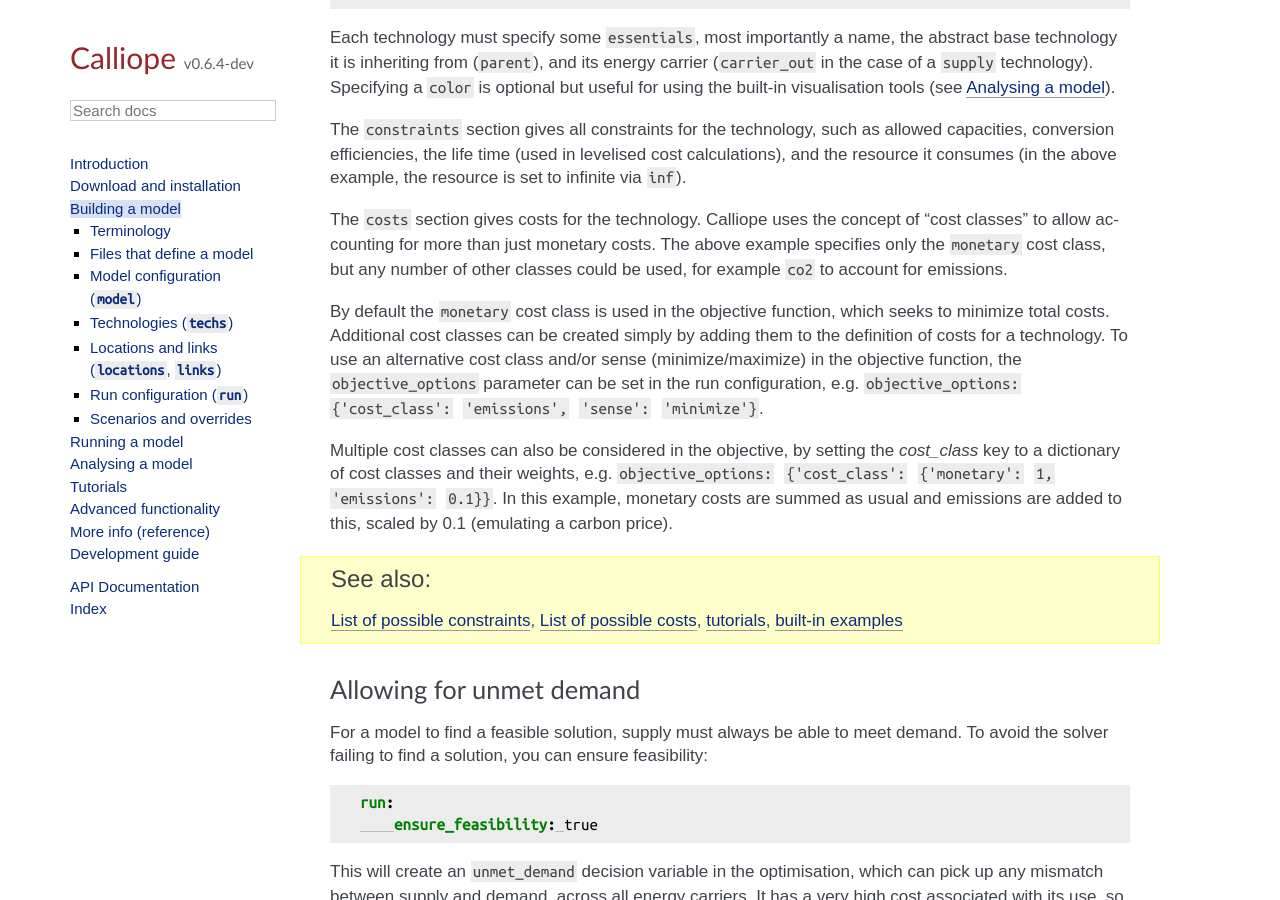
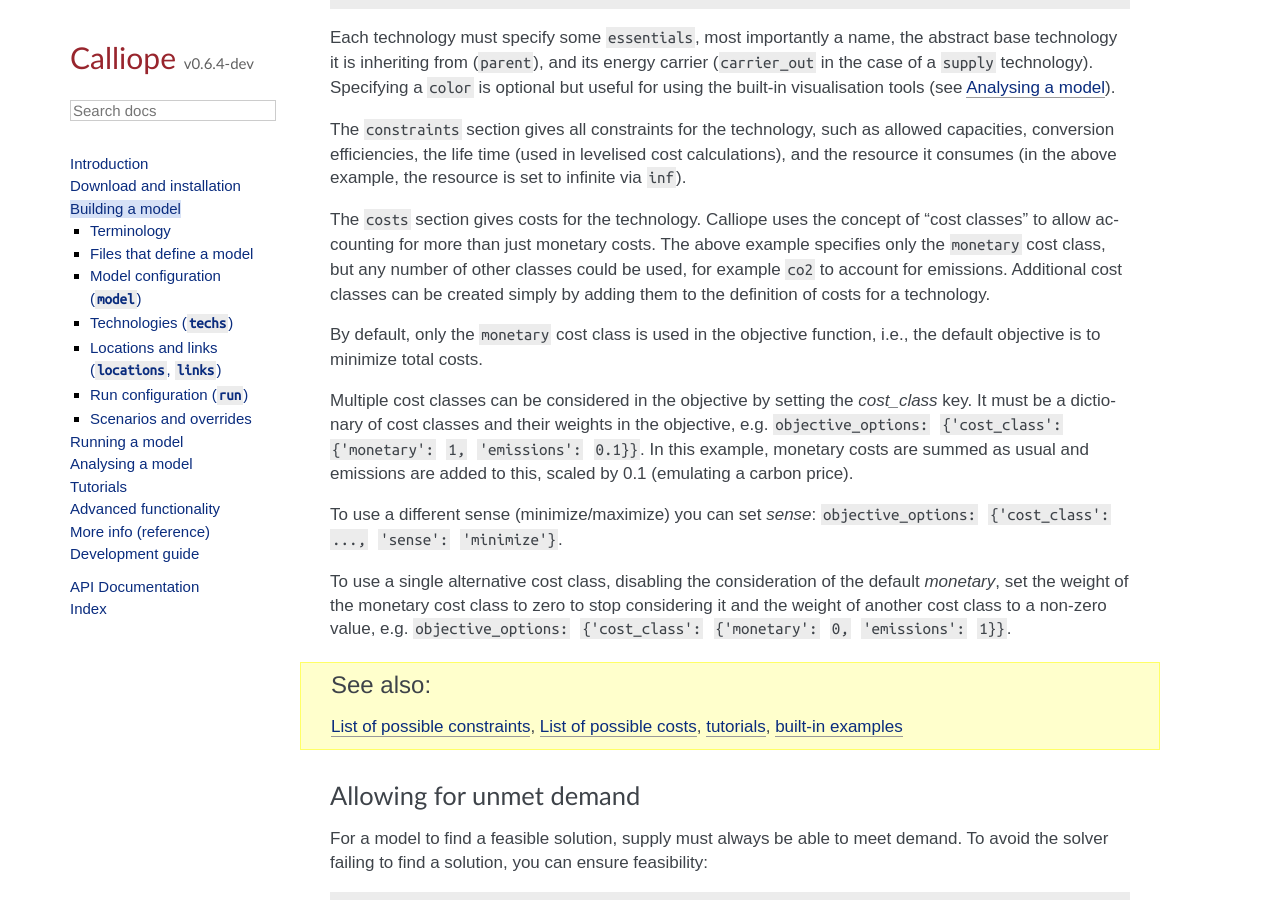
Before and after one commit to calliope-project/calliope, a Sphinx documentation site: the page built from doc/user/building.rst, in a window 1280 px wide and 900 px high, scrolled down 3367 px. Built offline with Sphinx 7.4.7, drawn with Linux system fonts in a browser that asks for light colours; some web fonts are replaced; pages that are not in the unit, such as notebooks, are missing from menus; a script that is not in the unit is left out; comment, search, counter and statistics services are not loaded.

Commit message:
Clean up docs

```diff
--- a/doc/user/building.rst
+++ b/doc/user/building.rst
@@ -126,11 +126,15 @@
 
 The ``constraints`` section gives all constraints for the technology, such as allowed capacities, conversion efficiencies, the life time (used in levelised cost calculations), and the resource it consumes (in the above example, the resource is set to infinite via ``inf``).
 
-The ``costs`` section gives costs for the technology. Calliope uses the concept of "cost classes" to allow accounting for more than just monetary costs. The above example specifies only the ``monetary`` cost class, but any number of other classes could be used, for example ``co2`` to account for emissions.
+The ``costs`` section gives costs for the technology. Calliope uses the concept of "cost classes" to allow accounting for more than just monetary costs. The above example specifies only the ``monetary`` cost class, but any number of other classes could be used, for example ``co2`` to account for emissions. Additional cost classes can be created simply by adding them to the definition of costs for a technology.
 
-By default the ``monetary`` cost class is used in the objective function, which seeks to minimize total costs. Additional cost classes can be created simply by adding them to the definition of costs for a technology. To use an alternative cost class and/or sense (minimize/maximize) in the objective function, the ``objective_options`` parameter can be set in the run configuration, e.g. ``objective_options: {'cost_class': 'emissions', 'sense': 'minimize'}``.
+By default, only the ``monetary`` cost class is used in the objective function, i.e., the default objective is to minimize total costs.
 
-Multiple cost classes can also be considered in the objective, by setting the `cost_class` key to a dictionary of cost classes and their weights, e.g. ``objective_options: {'cost_class': {'monetary': 1, 'emissions': 0.1}}``. In this example, monetary costs are summed as usual and emissions are added to this, scaled by 0.1 (emulating a carbon price).
+Multiple cost classes can be considered in the objective by setting the `cost_class` key. It must be a dictionary of cost classes and their weights in the objective, e.g. ``objective_options: {'cost_class': {'monetary': 1, 'emissions': 0.1}}``. In this example, monetary costs are summed as usual and emissions are added to this, scaled by 0.1 (emulating a carbon price).
+
+To use a different sense (minimize/maximize) you can set `sense`: ``objective_options: {'cost_class': ..., 'sense': 'minimize'}``.
+
+To use a single alternative cost class, disabling the consideration of the default `monetary`, set the weight of the monetary cost class to zero to stop considering it and the weight of another cost class to a non-zero value, e.g. ``objective_options: {'cost_class': {'monetary': 0, 'emissions': 1}}``.
 
 .. seealso::
 
```
